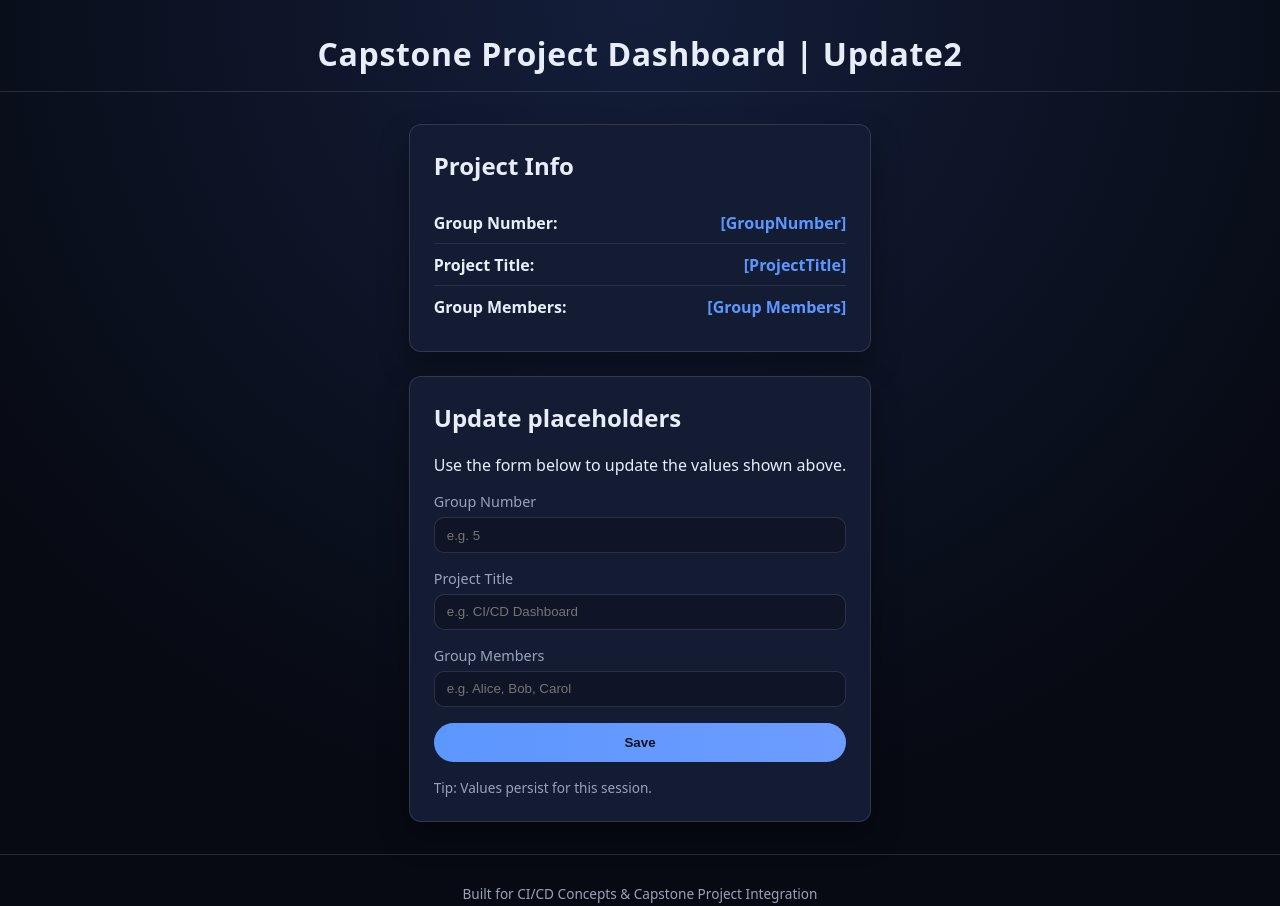
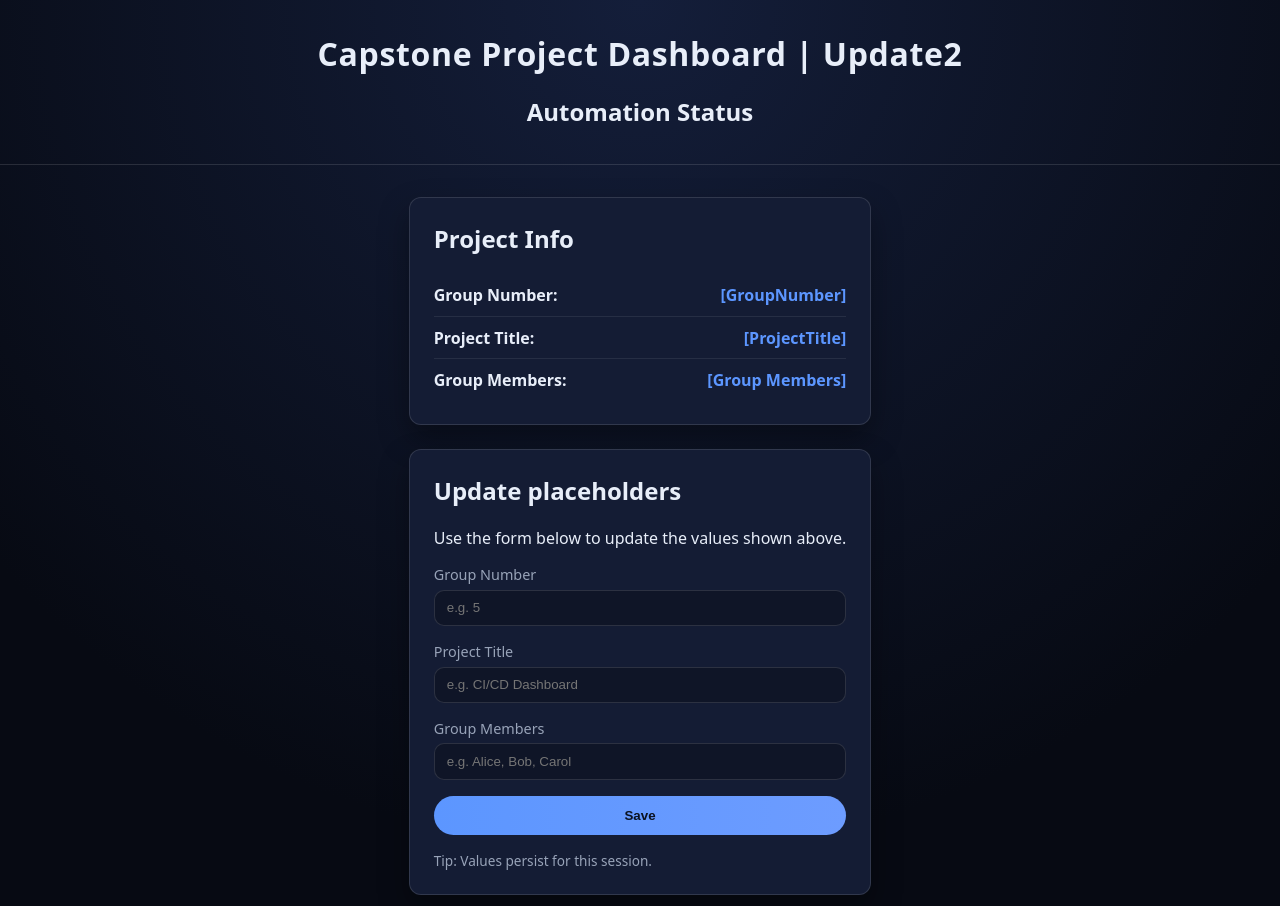
Before and after one commit to niralipatel2107/Group4_Cicd, a plain HTML site: page myapp/index.html in a window 1280 px wide. Shown: the top 906 px of the page. Drawn offline with Linux system fonts and the light colour scheme.

Commit message:
pipeline testing

```diff
--- a/myapp/index.html
+++ b/myapp/index.html
@@ -9,6 +9,9 @@
 <body>
   <header class="page-header">
     <h1>Capstone Project Dashboard | Update2</h1>
+    <!-- new test text added for testing -->
+      <h2>Automation Status</h2>
+
   </header>
 
   <main class="content">
```
